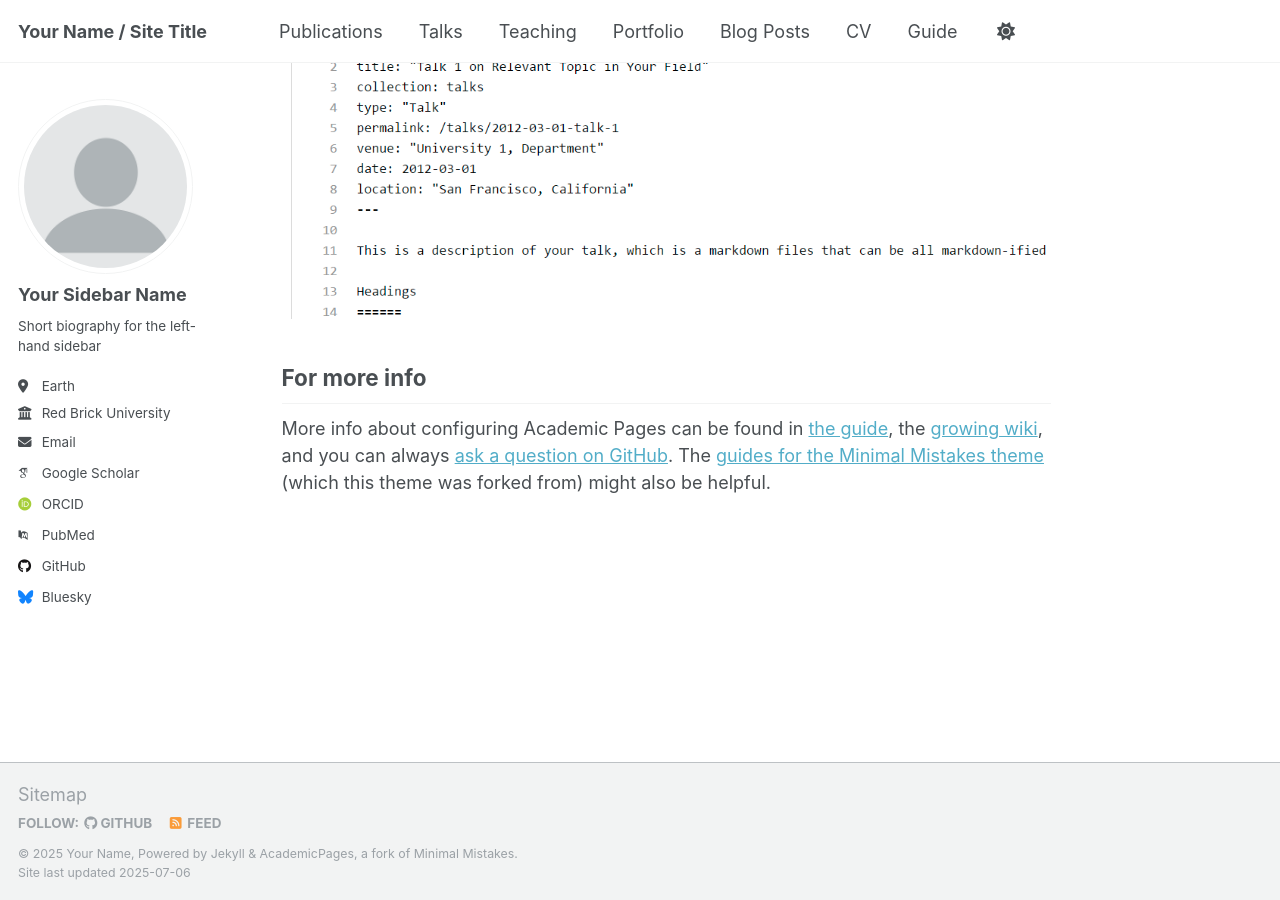
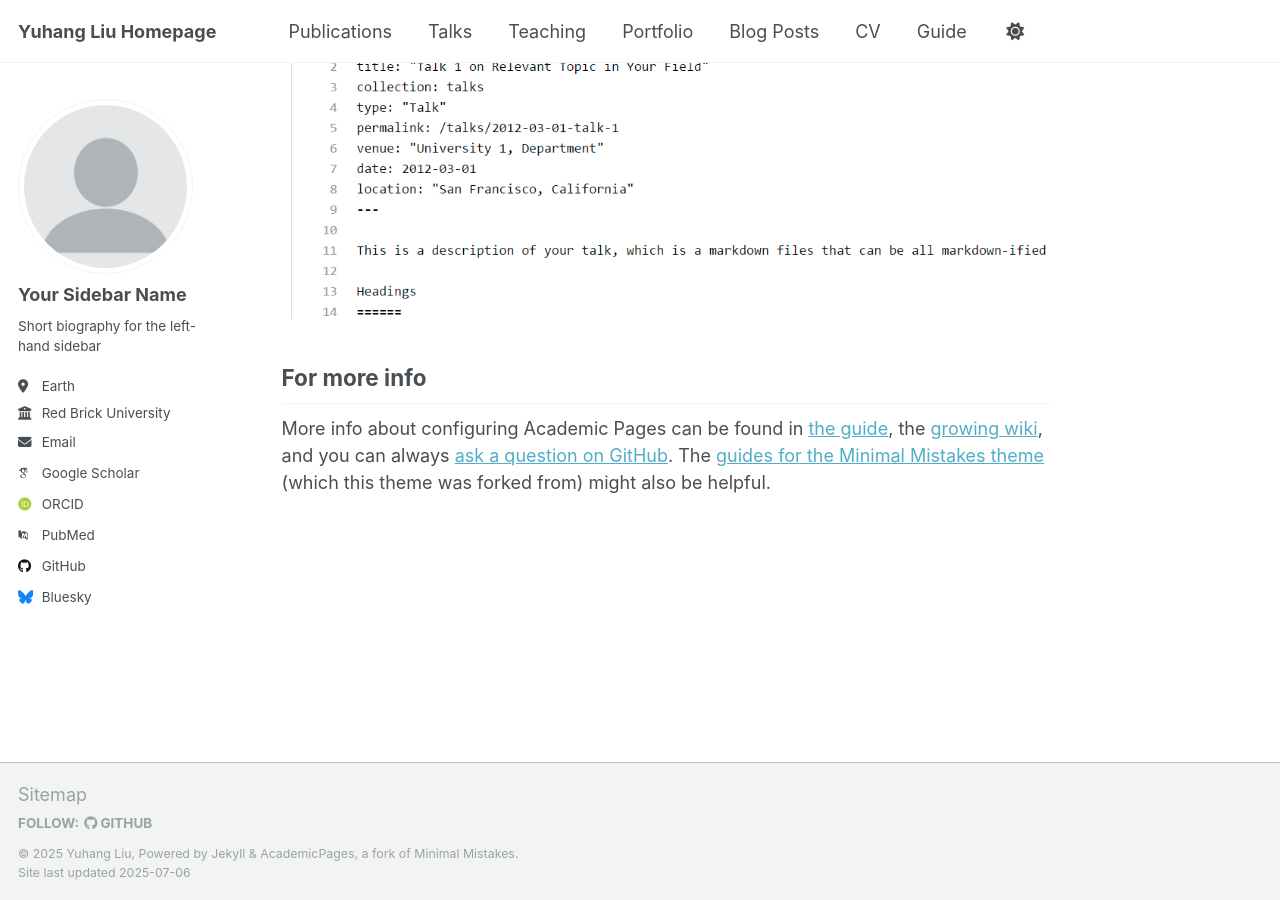
Before and after one commit to Yuhang01/yuhang01.github.io, a Jekyll site: the page built from _pages/about.md, in a window 1280 px wide and 900 px high, scrolled down 2880 px. Built offline with Jekyll 4.4.1, drawn with Linux system fonts in a browser that asks for light colours; some web fonts are replaced; a script that is not in the unit is left out.

Commit message:
Update _config.yml
footer remove

```diff
--- a/_config.yml
+++ b/_config.yml
@@ -9,10 +9,10 @@
 # Basic Site Settings
 locale                   : "en-US"
 site_theme               : "default"
-title                    : "Your Name / Site Title"
+title                    : "Yuhang Liu Homepage"
 title_separator          : "-"
-name                     : &name "Your Name"
-description              : &description "personal description"
+name                     : &name "Yuhang Liu"
+description              : &description "Personal Homepage"
 url                      : https://academicpages.github.io # the base hostname & protocol for your site e.g. "https://[your GitHub username].github.io" or if you already have some other page hosted on Github then use "https://[your GitHub username].github.io/[Your Repo Name]"
 baseurl                  : "" # the subpath of your site, e.g. "/blog"
 repository               : "academicpages/academicpages.github.io"
@@ -120,7 +120,7 @@ staticman:
       options:
         format           : "iso8601" # "iso8601" (default), "timestamp-seconds", "timestamp-milliseconds"
 atom_feed:
-  hide                   : false     # change to true to hide the RSS feed in the footer
+  hide                   : true     # change to true to hide the RSS feed in the footer
   path                   : # blank (default) uses feed.xml
 
 
```
